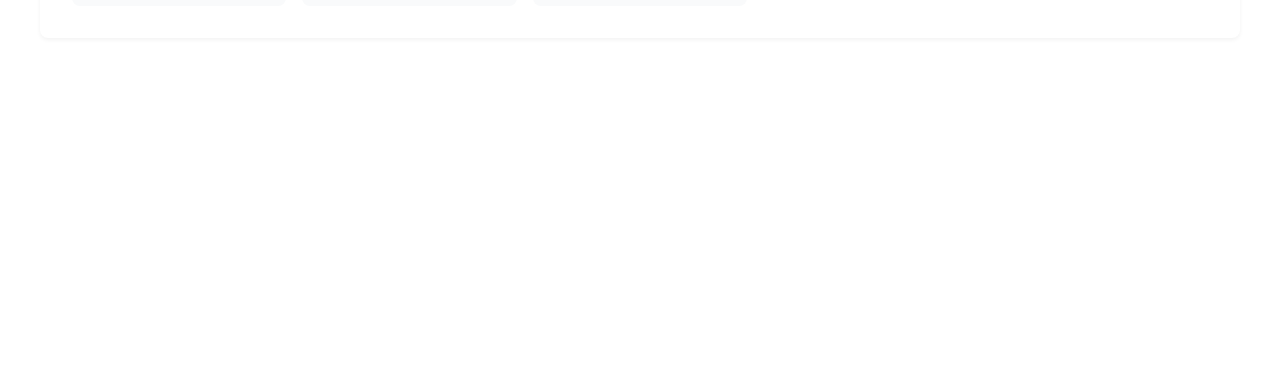
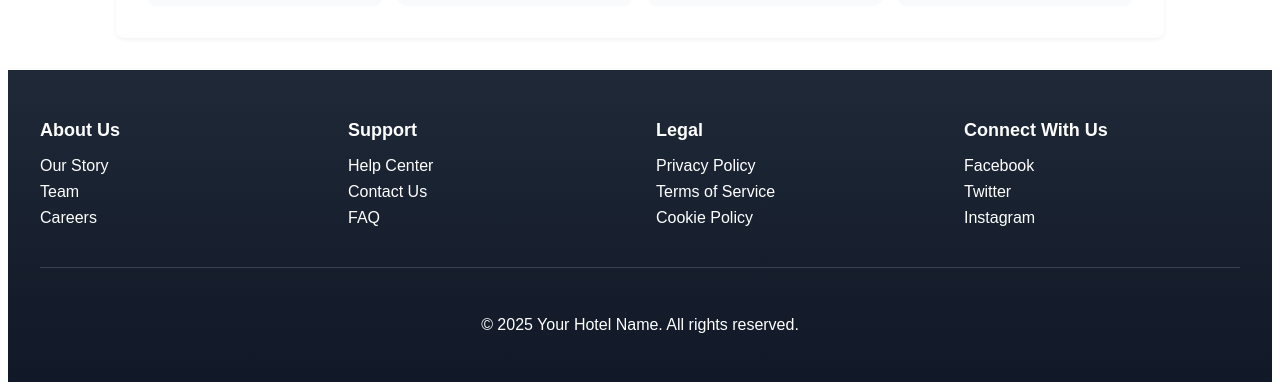
Before and after one commit to aryansoni2811/CheckInCloud, a React (Vite) app in the folder Frontend/checkincloud/: page /hotel/1 in a window 1280 px wide. Shown: the part 1132-1519 px from the top of the page. Before the commit the page ends 1210 px from the top, so only its background shows below. Built offline with nearby package versions, Linux system fonts and the light colour scheme.

Commit message:
footer componet of the webiste

```diff
--- a/Frontend/checkincloud/src/App.jsx
+++ b/Frontend/checkincloud/src/App.jsx
@@ -5,6 +5,7 @@
 import LoginForm from './components/LoginForm';
 import HotelsPage from './components/HotelsPage';
 import HotelDetailView from './components/HotelDetailView';
+import Footer from './components/Footer';
 import './styles/App.css';
 
 const App = () => {
@@ -18,6 +19,7 @@
           <Route path="/hotels" element={<HotelsPage />} />
           <Route path="/hotel/:id" element={<HotelDetailView />} />
         </Routes>
+        <Footer />
       </div>
     </Router>
   );
--- /dev/null
+++ b/Frontend/checkincloud/src/components/Footer.jsx
@@ -0,0 +1,54 @@
+import React from 'react';
+import '../styles/Footer.css';
+
+const Footer = () => {
+  return (
+    <footer className="footer">
+      <div className="footer-container">
+        <div className="footer-content">
+          <div className="footer-section">
+            <h3>About Us</h3>
+            <ul>
+              <li><a href="/about">Our Story</a></li>
+              <li><a href="/team">Team</a></li>
+              <li><a href="/careers">Careers</a></li>
+            </ul>
+          </div>
+
+          <div className="footer-section">
+            <h3>Support</h3>
+            <ul>
+              <li><a href="/help">Help Center</a></li>
+              <li><a href="/contact">Contact Us</a></li>
+              <li><a href="/faq">FAQ</a></li>
+            </ul>
+          </div>
+
+          <div className="footer-section">
+            <h3>Legal</h3>
+            <ul>
+              <li><a href="/privacy">Privacy Policy</a></li>
+              <li><a href="/terms">Terms of Service</a></li>
+              <li><a href="/cookie-policy">Cookie Policy</a></li>
+            </ul>
+          </div>
+
+          <div className="footer-section">
+            <h3>Connect With Us</h3>
+            <ul>
+              <li><a href="https://facebook.com">Facebook</a></li>
+              <li><a href="https://twitter.com">Twitter</a></li>
+              <li><a href="https://instagram.com">Instagram</a></li>
+            </ul>
+          </div>
+        </div>
+
+        <div className="footer-bottom">
+          <p>&copy; {new Date().getFullYear()} Your Hotel Name. All rights reserved.</p>
+        </div>
+      </div>
+    </footer>
+  );
+};
+
+export default Footer;
--- a/Frontend/checkincloud/src/styles/App.css
+++ b/Frontend/checkincloud/src/styles/App.css
@@ -1,4 +1,6 @@
 .app {
     min-height: 100vh;
     font-family: 'Arial', sans-serif;
+    display: flex;
+  flex-direction: column;
   }
--- /dev/null
+++ b/Frontend/checkincloud/src/styles/Footer.css
@@ -0,0 +1,83 @@
+.footer {
+    background-color: #1f2937;
+    color: white;
+    padding: 2rem 0;
+    margin-top: auto;
+  }
+
+  .footer-container {
+    max-width: 1200px;
+    margin: 0 auto;
+    padding: 0 1rem;
+  }
+
+  .footer-content {
+    display: grid;
+    grid-template-columns: repeat(1, 1fr);
+    gap: 2rem;
+  }
+
+  .footer-section h3 {
+    font-size: 1.125rem;
+    font-weight: 600;
+    margin-bottom: 1rem;
+  }
+
+  .footer-section ul {
+    list-style: none;
+    padding: 0;
+    margin: 0;
+  }
+
+  .footer-section ul li {
+    margin-bottom: 0.5rem;
+  }
+
+  .footer-section ul li a {
+    color: white;
+    text-decoration: none;
+    transition: color 0.3s ease;
+  }
+
+  .footer-section ul li a:hover {
+    color: #d1d5db;
+  }
+
+  .footer-bottom {
+    border-top: 1px solid #374151;
+    margin-top: 2rem;
+    padding-top: 2rem;
+    text-align: center;
+  }
+
+  /* Media Queries for Responsive Design */
+  @media (min-width: 768px) {
+    .footer-content {
+      grid-template-columns: repeat(4, 1fr);
+    }
+  }
+
+  /* Animation for link hover */
+  .footer-section ul li a {
+    position: relative;
+  }
+
+  .footer-section ul li a::after {
+    content: '';
+    position: absolute;
+    width: 0;
+    height: 1px;
+    bottom: -2px;
+    left: 0;
+    background-color: #d1d5db;
+    transition: width 0.3s ease;
+  }
+
+  .footer-section ul li a:hover::after {
+    width: 100%;
+  }
+
+
+  .footer {
+    background: linear-gradient(to bottom, #1f2937, #111827);
+  }
```
